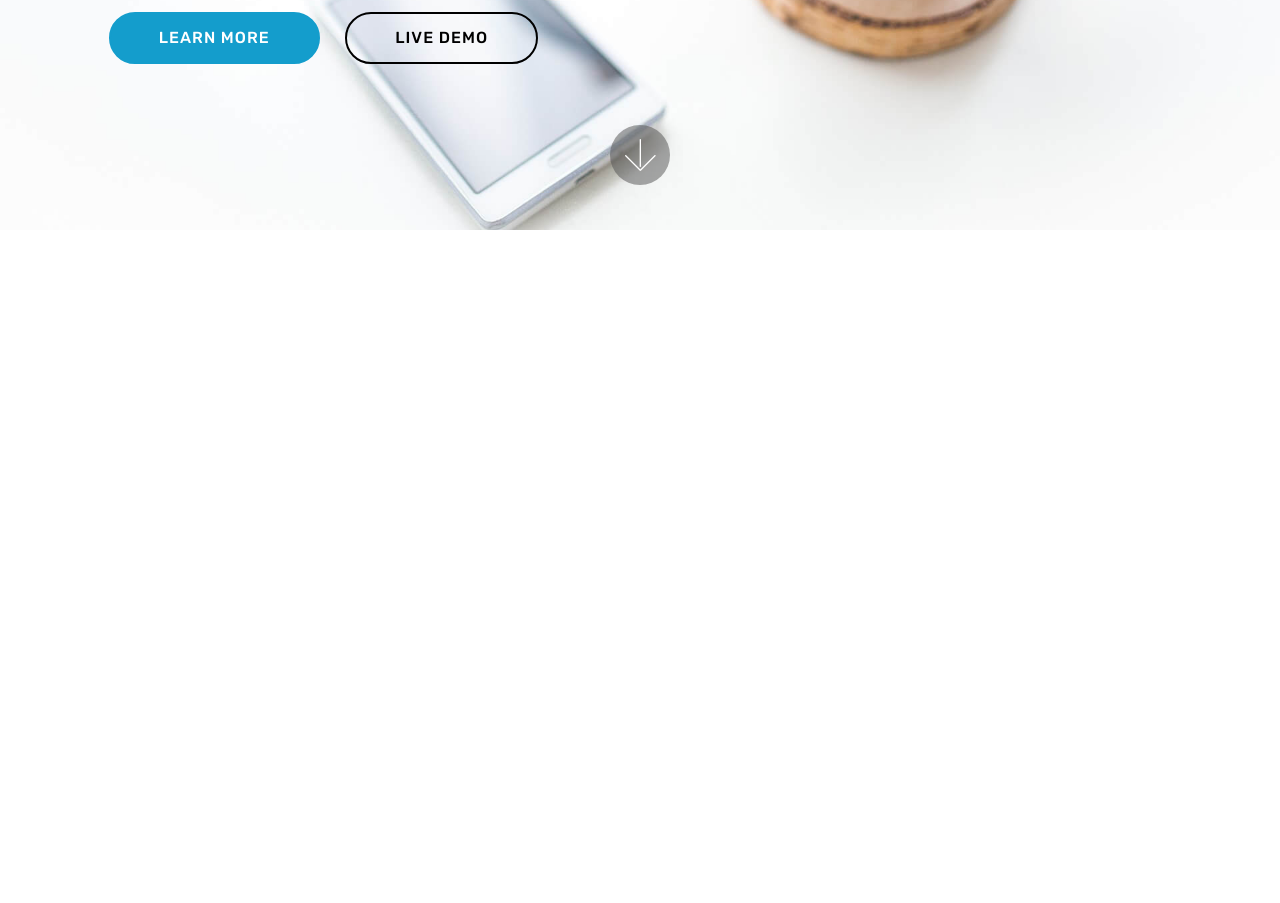
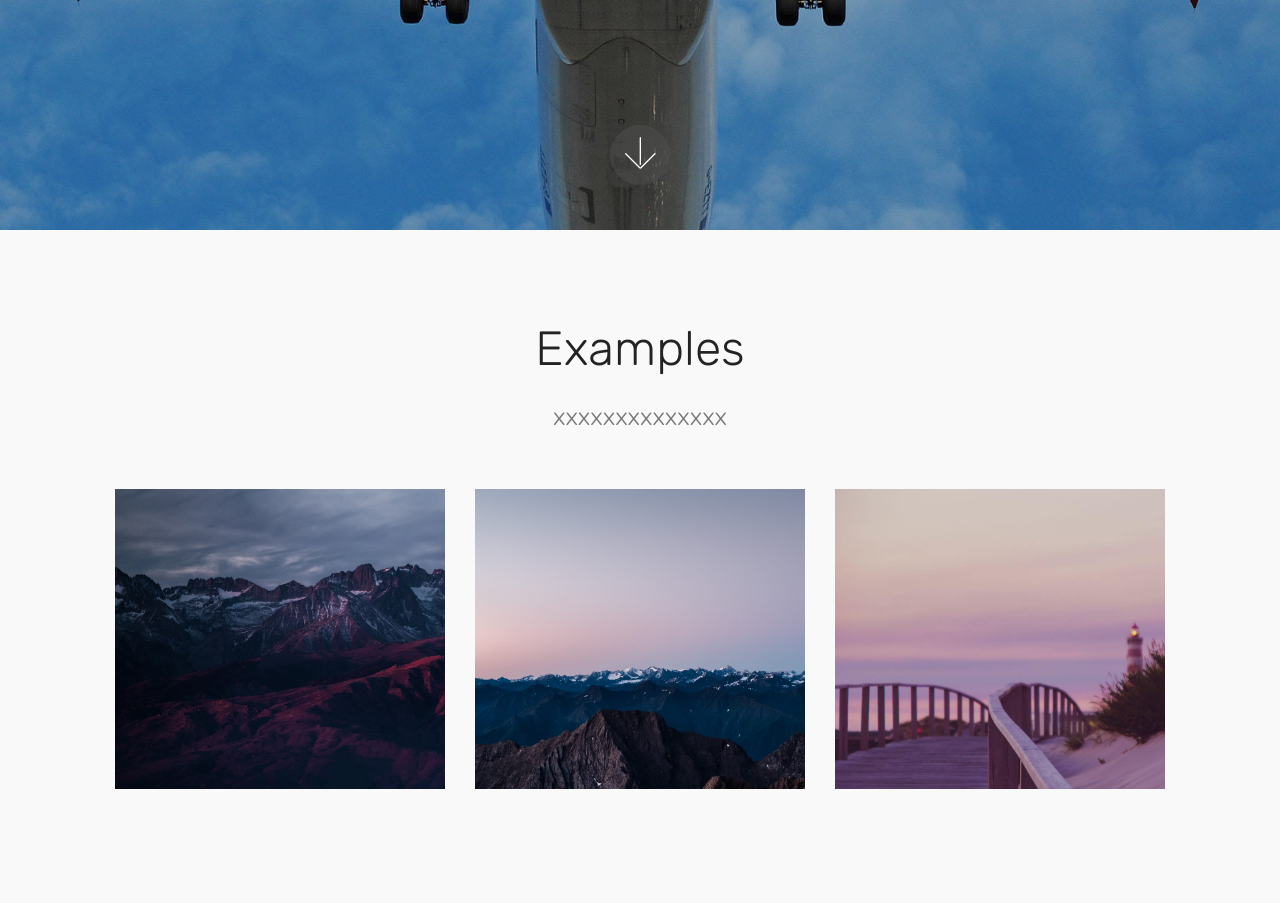
Before and after one commit to hitraj/hitraj.github.io, a plain HTML site: page mapd.html in a window 1280 px wide. Shown: the part 570-1473 px from the top of the page. Before the commit the page ends 800 px from the top, so only its background shows below. Drawn offline with Linux system fonts and the light colour scheme; files whose address does not match are found by name.

Commit message:
create github pages

```diff
--- /dev/null
+++ b/assets/mbr-flip-card/mbr-flip-card.js
@@ -0,0 +1,15 @@
+function bendBottomCorner() {
+    $(".flip-card:not(.builderCard)").each(function() {
+        $(this).addClass('builderCard');
+    });
+}
+
+//Mobirise initialization
+var isBuilder = $('html').hasClass('is-builder');
+if (isBuilder) {
+    $(document).on('add.cards', function() {
+        if ($('.flip-card').length != 0) {
+            bendBottomCorner();
+        }
+    });
+}
--- a/assets/mobirise/css/mbr-additional.css
+++ b/assets/mobirise/css/mbr-additional.css
@@ -1759,7 +1759,7 @@ body {
 }
 .cid-qS2y4kFwiy .nav-link:hover,
 .cid-qS2y4kFwiy .dropdown-item:hover {
-  color: #c1c1c1 !important;
+  color: #55b4d4 !important;
 }
 .cid-qS2ETNwe4d {
   padding-top: 90px;
@@ -2454,10 +2454,10 @@ body {
 }
 .cid-qS2y4kFwiy .nav-link:hover,
 .cid-qS2y4kFwiy .dropdown-item:hover {
-  color: #c1c1c1 !important;
+  color: #55b4d4 !important;
 }
 .cid-qS3KZtm66f {
-  background-image: url("../../../assets/images/background1.jpg");
+  background-image: url("../../../assets/images/mbr-1641x1080.jpg");
 }
 .cid-qS3KZtm66f h1 {
   color: #616161;
@@ -2469,6 +2469,102 @@ body {
 }
 .cid-qS3KZtm66f .mbr-section-subtitle {
   font-style: italic;
+}
+.cid-qS3KZtm66f H1 {
+  color: #ffffff;
+}
+.cid-qS3KZtm66f P {
+  color: #ffffff;
+}
+.cid-qS47aVLmaL {
+  padding-top: 90px;
+  padding-bottom: 90px;
+  background-color: #f9f9f9;
+}
+.cid-qS47aVLmaL .mbr-section-subtitle {
+  color: #767676;
+  font-weight: 300;
+}
+.cid-qS47aVLmaL .media-container-row {
+  word-wrap: break-word;
+  word-break: break-word;
+  align-items: stretch;
+  -webkit-align-items: stretch;
+}
+.cid-qS47aVLmaL .card_cont {
+  -o-transition: all .5s;
+  -ms-transition: all .5s;
+  -moz-transition: all .5s;
+  -webkit-transition: all .5s;
+  transition: all .5s;
+  -o-backface-visibility: hidden;
+  -ms-backface-visibility: hidden;
+  -moz-backface-visibility: hidden;
+  -webkit-backface-visibility: hidden;
+  backface-visibility: hidden;
+  position: absolute;
+  top: 0px;
+  left: 0px;
+  text-align: center;
+  background-color: #eee;
+}
+.cid-qS47aVLmaL .card-front {
+  z-index: 2;
+  padding: 0;
+  width: 100%;
+  height: 100%;
+  overflow: hidden;
+}
+.cid-qS47aVLmaL .card-front img {
+  min-height: 100%;
+  min-width: 100%;
+  width: auto;
+  max-width: 600px;
+}
+.cid-qS47aVLmaL .card_back {
+  width: 100%;
+  height: 100%;
+  padding: 30px 30px;
+  color: #ffffff;
+  background-color: #55b4d4;
+  z-index: 1;
+  margin: 0;
+  text-align: center;
+  overflow: hidden;
+  -o-transform: rotateY(-180deg);
+  -ms-transform: rotateY(-180deg);
+  -moz-transform: rotateY(-180deg);
+  -webkit-transform: rotateY(-180deg);
+  transform: rotateY(-180deg);
+}
+.cid-qS47aVLmaL .card {
+  min-height: 300px;
+}
+.cid-qS47aVLmaL .card:hover .card-front {
+  z-index: 1;
+  -o-transform: rotateY(180deg);
+  -ms-transform: rotateY(180deg);
+  -moz-transform: rotateY(180deg);
+  -webkit-transform: rotateY(180deg);
+  transform: rotateY(180deg);
+}
+.cid-qS47aVLmaL .card:hover .card_back {
+  z-index: 2;
+  -o-transform: rotateY(0deg);
+  -ms-transform: rotateY(0deg);
+  -moz-transform: rotateY(0deg);
+  -webkit-transform: rotateY(0deg);
+  transform: rotateY(0deg);
+}
+.cid-qS47aVLmaL .builderCard .card_back {
+  border-bottom-left-radius: 100px;
+}
+.cid-qS47aVLmaL .builderCard .card_cont {
+  -o-backface-visibility: hidden;
+  -ms-backface-visibility: hidd;
+  -moz-backface-visibility: visible;
+  -webkit-backface-visibility: visible;
+  backface-visibility: visible;
 }
 .cid-qS2y4kFwiy .navbar {
   padding: .5rem 0;
@@ -2857,7 +2953,7 @@ body {
 }
 .cid-qS2y4kFwiy .nav-link:hover,
 .cid-qS2y4kFwiy .dropdown-item:hover {
-  color: #c1c1c1 !important;
+  color: #55b4d4 !important;
 }
 .cid-qS3L2u0cPC {
   background-image: url("../../../assets/images/mbr-1618x1080.jpg");
@@ -3359,7 +3455,7 @@ body {
 }
 .cid-qS2y4kFwiy .nav-link:hover,
 .cid-qS2y4kFwiy .dropdown-item:hover {
-  color: #c1c1c1 !important;
+  color: #55b4d4 !important;
 }
 .cid-qS3L6Zjsfs h1 {
   color: #616161;
--- a/mapd.html
+++ b/mapd.html
@@ -65,27 +65,21 @@
     </nav>
 </section>
 
-<section class="engine"><a href="https://mobirise.ws/l">free html site builder</a></section><section class="header9 cid-qS3KZtm66f mbr-fullscreen mbr-parallax-background" id="header9-s">
+<section class="engine"><a href="https://mobirise.ws/d">best free web software</a></section><section class="header9 cid-qS3KZtm66f mbr-fullscreen mbr-parallax-background" id="header9-s">
 
 
 
-
+    <div class="mbr-overlay" style="opacity: 0.2; background-color: rgb(0, 0, 0);">
+    </div>
 
     <div class="container">
         <div class="media-container-column mbr-white col-md-8">
             <h1 class="mbr-section-title align-left mbr-bold pb-3 mbr-fonts-style display-1">
-                FULL SCREEN INTRO
-            </h1>
-            <h3 class="mbr-section-subtitle align-left mbr-light pb-3 mbr-fonts-style display-2">
-                Beautiful mobile websites
-            </h3>
+                MapD Powered Database Engine</h1>
+
             <p class="mbr-text align-left pb-3 mbr-fonts-style display-5">
-                Click any text to edit or style it. Select text to insert a link. Click blue "Gear" icon in the top right corner to hide/show buttons, text, title and change the block background. Click red "+" in the bottom right corner to add a new block. Use the top left menu to create new pages, sites and add themes.
-            </p>
-            <div class="mbr-section-btn align-left">
-                <a class="btn btn-md btn-primary display-4" href="https://mobirise.com">LEARN MORE</a>
-                <a class="btn btn-md btn-black-outline display-4" href="https://mobirise.com">LIVE DEMO</a>
-            </div>
+                Intro XXXXXXXX<br>XXXXX<br>XXXXX</p>
+
         </div>
     </div>
 
@@ -96,15 +90,82 @@
     </div>
 </section>
 
+<section class="features15 cid-qS47aVLmaL" id="features15-14">
+
+
+
+
+    <div class="container">
+        <h2 class="mbr-section-title pb-3 align-center mbr-fonts-style display-2">
+            Examples</h2>
+        <h3 class="mbr-section-subtitle display-5 align-center mbr-fonts-style">
+            xxxxxxxxxxxxxx</h3>
+
+        <div class="media-container-row container pt-5 mt-2">
+
+            <div class="col-12 col-md-6 mb-4 col-lg-4">
+                <div class="card flip-card p-5 align-center">
+                    <div class="card-front card_cont">
+                        <img src="assets/images/jumbotron.jpg" alt="Mobirise">
+                    </div>
+                    <div class="card_back card_cont">
+                        <h4 class="card-title display-5 py-2 mbr-fonts-style">
+                            Over 400 Amazing Blocks
+                        </h4>
+                        <p class="mbr-text mbr-fonts-style display-7">
+                            Mobirise offers several themes that include sliders, galleries, article blocks, counters, accordions, video and many more.
+                        </p>
+                    </div>
+                </div>
+            </div>
+
+            <div class="col-12 col-md-6 mb-4 col-lg-4">
+
+                <div class="card flip-card p-5 align-center">
+                    <div class="card-front card_cont">
+                        <img src="assets/images/jumbotron2.jpg" alt="Mobirise">
+                    </div>
+                    <div class="card_back card_cont">
+                        <h4 class="card-title py-2 mbr-fonts-style display-5">
+                            Easy and Simple to Use
+                        </h4>
+                        <p class="mbr-text mbr-fonts-style display-7">
+                            Drop the blocks into the page, edit content inline and publish - no technical skills required.
+                        </p>
+                    </div>
+                </div>
+            </div>
+
+            <div class="col-12 col-md-6 mb-4 col-lg-4">
+                <div class="card flip-card p-5 align-center">
+                    <div class="card-front card_cont">
+                        <img src="assets/images/background5.jpg" alt="Mobirise">
+                    </div>
+                    <div class="card_back card_cont">
+                        <h4 class="card-title py-2 mbr-fonts-style display-5">
+                            Unlimited Sites
+                        </h4>
+                        <p class="mbr-text mbr-fonts-style display-7">
+                            Mobirise gives you the freedom to develop as many websites as you like given the fact that it is a desktop app.
+                        </p>
+                    </div>
+                </div>
+            </div>
+
+
+        </div>
+</div></section>
+
 
   <script src="assets/web/assets/jquery/jquery.min.js"></script>
   <script src="assets/popper/popper.min.js"></script>
   <script src="assets/tether/tether.min.js"></script>
   <script src="assets/bootstrap/js/bootstrap.min.js"></script>
-  <script src="assets/smoothscroll/smooth-scroll.js"></script>
   <script src="assets/dropdown/js/script.min.js"></script>
   <script src="assets/touchswipe/jquery.touch-swipe.min.js"></script>
   <script src="assets/parallax/jarallax.min.js"></script>
+  <script src="assets/mbr-flip-card/mbr-flip-card.js"></script>
+  <script src="assets/smoothscroll/smooth-scroll.js"></script>
   <script src="assets/theme/js/script.js"></script>
 
 
```
Also changed, not shown: assets/images/hashes.json (+1 -1 lines), gpu.html (+1 -1 lines), index.html (+2 -2 lines), viz.html (+1 -1 lines), assets/images/background5.jpg (added), assets/images/jumbotron.jpg (added), assets/images/jumbotron2.jpg (added), assets/images/mbr-1641x1080.jpg (added), 1 other file.
